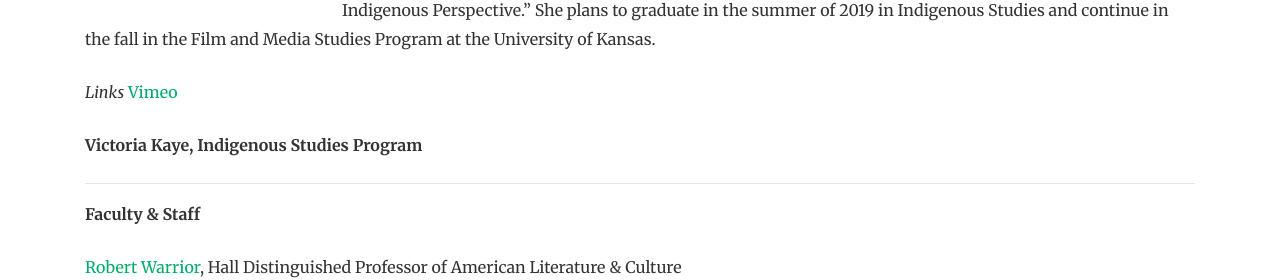
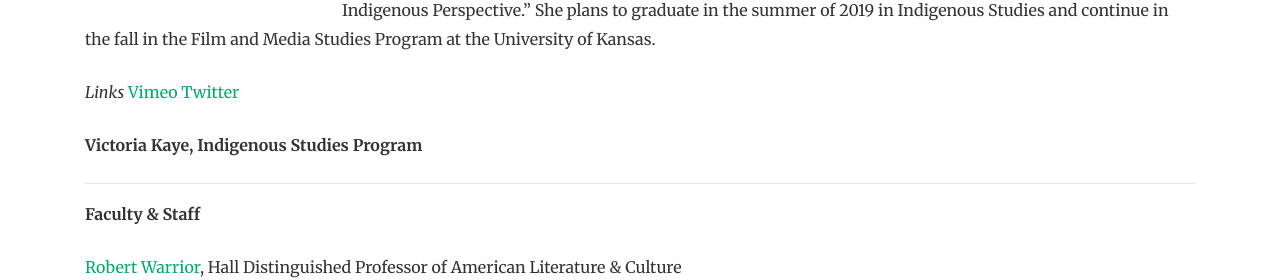
Before and after one commit to idrhku/icmlab, a Jekyll site: the page built from _pages/people.md, in a window 1280 px wide and 900 px high, scrolled down 1115 px. Shown: the part 372-652 px from the top of the window. Built offline with Jekyll 4.4.1, drawn with Linux system fonts in a browser that asks for light colours; nearby versions of some CDN libraries; comment, search, counter and statistics services are not loaded.

Commit message:
added bios

```diff
--- a/_pages/people.md
+++ b/_pages/people.md
@@ -31,6 +31,7 @@ She plans to graduate in the summer of 2019 in Indigenous Studies and continue i
 
 *Links*
 [Vimeo](http://www.vimeo.com/tweesna)
+[Twitter](https://twitter.com/Tweesna1)
 
 <div style="clear:both"></div>
 **Victoria Kaye, Indigenous Studies Program**
```
